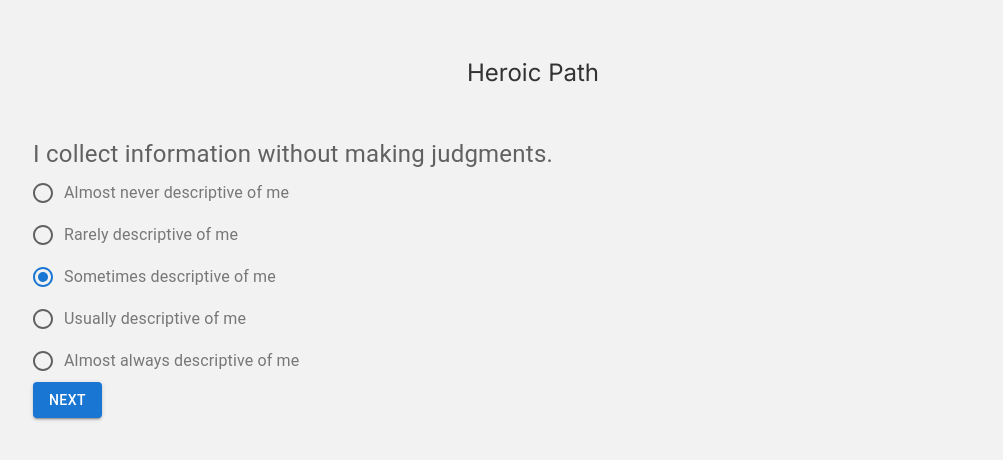
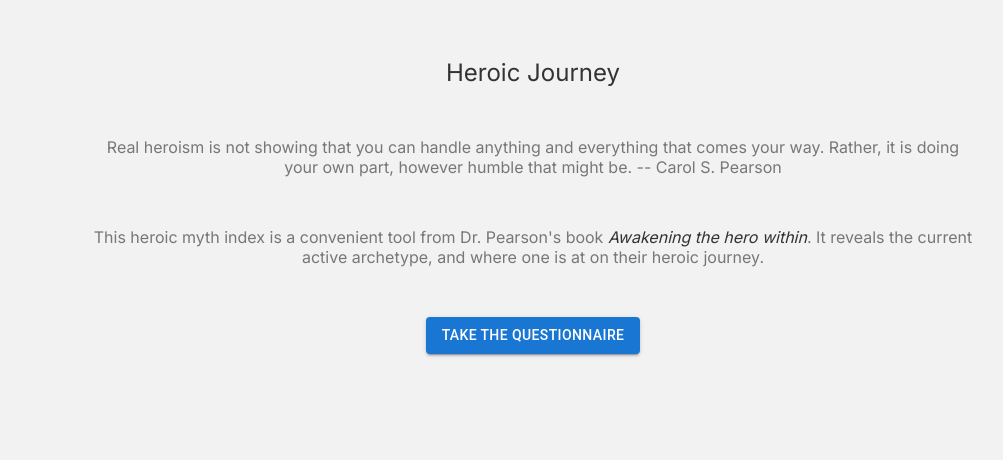
Before and after one commit to yefan/heroic-myth-index, a Next.js app: page / in a window 1280 px wide. Shown: the top 460 px of the page, without its empty margins (107-1110 px from the left). Built offline with nearby package versions, Linux system fonts and the light colour scheme.

Commit message:
Made style changes

```diff
--- a/src/app/_components/HeroicIndexQuestion.tsx
+++ b/src/app/_components/HeroicIndexQuestion.tsx
@@ -77,12 +77,11 @@ const questions = [
     "Important people in my life have let me down.",
     "The act of looking for something is as important to me as finding it."
 ]
-const QuestionIndexOffset = 0
 
-const HeroicIndexQuestion = () => {
+const HeroicIndexQuestion = (show: boolean, updatePart: (newPart: number) => void, updateArchetypeScores: (newScores: number[]) => void) => {
 
     const [questionScores, setQuestionScores] = useState(Array<number>(questions.length).fill(3))
-    const [currentPage, setCurrentPage] = useState(QuestionIndexOffset)
+    const [currentQuestion, setCurrentQuestion] = useState(0)
 
     function handleScoreUpdate(index: number){
         return (score: number) => {
@@ -92,18 +91,11 @@ const HeroicIndexQuestion = () => {
         };
     }
 
-    const QuestionScoreList = () => {
-        const currentQuestion = currentPage - QuestionIndexOffset;
-        return (
-            <>
-            <QuestionScore name={questions[currentQuestion]} score={questionScores[currentQuestion]} onScoreChange={handleScoreUpdate(currentQuestion)} />
-            {currentPage >= 1 && <Button name="prev" variant="contained" onClick={() => setCurrentPage(currentPage - 1)}>Previous</Button>}
-            <Button name="next" variant="contained" onClick={() => setCurrentPage(currentPage + 1)}>Next</Button>
-            </>
-            );
-    };
-
-    const ArchetypeNames = ["Innocent", "Orphan", "Warrior", "Caregiver", "Seeker", "Lover", "Destroyer", "Creator", "Magician", "Ruler", "Sage", "Fool"]
+    function handleNextQuestion(){
+        if (currentQuestion < questions.length - 1){
+            setCurrentQuestion(currentQuestion + 1)
+        } else {
+            updatePart(2)
             const ArchetypeIndices = [
                 [5, 13, 34, 49, 63, 65],
                 [14, 22, 27, 30, 50, 71],
@@ -118,27 +110,38 @@ const HeroicIndexQuestion = () => {
                 [1, 18, 20, 36, 41, 56],
                 [9, 11, 28, 43, 53, 54]
             ]
-
-    const ArchetypeScoring = ArchetypeNames.map((name, index) => {
-        const archetypeIndex = ArchetypeIndices[index]
+            const archetypeScores = ArchetypeIndices.map((archetypeIndex) => {
                 var totalScore = 0
-        console.log(questionScores)
                 for (const index of archetypeIndex){
                     totalScore += questionScores[index-1]
                 }
-        console.log(totalScore)
-        return (<div key={name}>
-                {name}: {totalScore}
-                </div>)
-    });
+                return totalScore
+            })
+            updateArchetypeScores(archetypeScores)
+        }
+    }
 
+    const QuestionScoreList = () => {
+        return (
+            <div style={{ position: 'relative', left: '20%' }}>
+                <QuestionScore name={questions[currentQuestion]} score={questionScores[currentQuestion]} onScoreChange={handleScoreUpdate(currentQuestion)} />
+
+                <div style={{ position: 'relative', left: '5%' }}>
+                    {currentQuestion >= 1 && <Button name="prev" variant="contained" onClick={handleNextQuestion}>Previous</Button>}
+                    <Button name="next" variant="contained" onClick={handleNextQuestion}>Next</Button>
+                </div>
+            </div>
+            );
+    };
+
+    if (!show){
+        return null
+    }
     return (
         <div className='content'>
-            {currentPage<QuestionIndexOffset + questions.length && QuestionScoreList()}
-            {currentPage == QuestionIndexOffset + questions.length && ArchetypeScoring}
+            <QuestionScoreList />
         </div>
     )
-
 };
 
 export default HeroicIndexQuestion;
--- a/src/app/_components/intro-page.tsx
+++ b/src/app/_components/intro-page.tsx
@@ -1,23 +1,23 @@
-import React, {useState} from 'react';
-import { FormControl, FormControlLabel, FormLabel, Radio, RadioGroup, Slider } from '@mui/material';
+"use client";
 
+import { Button } from '@mui/material';
 import styles from './questionnaire.module.css'
 
-type Props = {
-    name: string;
-    score: number;
-    onScoreChange: any
-}
-
-const IntroPage = ({name, score, onScoreChange}: Props) =>{
-    const handleChange = (event: any) => {
-        onScoreChange(parseInt(event.target.value));
-    };
+const IntroPage = (show: boolean, updatePart: (newPart: number) => void) =>{
+    if (!show){
+        return null
+    }
     return (
-        <div className={styles.text}>
-            Welcome to the heroic path. This is from the book Awakening the hero within by Carol S. Pearson. This webpage is just a convenience tool for the questionnaire.
-
-            If you are interested, please checkout her book!
+        <div style={{ display: 'flex', flexDirection: 'column', alignItems: 'center', justifyContent: 'center', width: '100%' }}>
+            <div className={styles.text} style={{ maxWidth: '70%', textAlign: 'center' }}>
+                Real heroism is not showing that you can handle anything and everything that comes your way. Rather, it is doing your own part, however humble that might be. -- Carol S. Pearson
+            </div>
+            <div className={styles.text} style={{ maxWidth: '70%', textAlign: 'center', marginTop: '20px' }}>
+                This heroic myth index is a convenient tool from Dr. Pearson's book <i><a href="https://www.amazon.com/Awakening-Heroes-Within-Archetypes-Ourselves/dp/0062506781/" target="_blank" rel="noopener noreferrer">Awakening the hero within</a></i>. It reveals the current active archetype, and where one is at on their heroic journey.
+            </div>
+            <div style={{ marginTop: '20px' }}>
+                <Button name="next" variant="contained" onClick={() => updatePart(1)}>Take the questionnaire</Button>
+            </div>
         </div>
     )
 }
--- a/src/app/_components/question-score.tsx
+++ b/src/app/_components/question-score.tsx
@@ -14,7 +14,7 @@ const QuestionScore = ({name, score, onScoreChange}: Props) =>{
         onScoreChange(parseInt(event.target.value));
     };
     return (
-        <div className={styles.text}>
+        <div className={styles.text} style={{ position: 'relative', left: '5%' }}>
             <FormControl>
             <FormLabel style={{ fontSize: '24px' }}>{name}</FormLabel>
             <RadioGroup
--- a/src/app/_components/questionnaire.module.css
+++ b/src/app/_components/questionnaire.module.css
@@ -5,6 +5,8 @@
 }
 .text {
     color: #777;
+    padding-bottom: 30px;
+    font-size: medium;
 }
 .btn {
     display: block;
--- /dev/null
+++ b/src/app/_components/result.tsx
@@ -0,0 +1,23 @@
+import React from 'react';
+import styles from './questionnaire.module.css';
+
+const ResultPage = (show: boolean, archetypeScores: number[]) => {
+    if (!show){
+        return null
+    }
+    const ArchetypeNames = ["Innocent", "Orphan", "Warrior", "Caregiver", "Seeker", "Lover", "Destroyer", "Creator", "Magician", "Ruler", "Sage", "Fool"]
+
+    return (
+        <div className={styles.text} style={{ display: 'grid', gridTemplateColumns: 'repeat(3, 1fr)', gap: '20px', padding: '20px' }}>
+            {archetypeScores.map((score, index) => (
+                <div key={index} style={{ border: '1px solid #ccc', borderRadius: '4px', padding: '10px', textAlign: 'center' }}>
+                    <h3>{ArchetypeNames[index]}</h3>
+                    <p>Score: {score}</p>
+                </div>
+            ))}
+        </div>
+
+    );
+};
+
+export default ResultPage;
--- a/src/app/app.module.css
+++ b/src/app/app.module.css
@@ -7,6 +7,15 @@
 }
 .text {
     color: #777;
+    padding-bottom: 30px;
+    text-align: center;
+    font-size: medium;
+}
+.text_right {
+    color: #777;
+    padding-bottom: 30px;
+    text-align: right;
+    font-size: medium;
 }
 .btn {
     display: block;
--- a/src/app/page.tsx
+++ b/src/app/page.tsx
@@ -1,11 +1,28 @@
+"use client";
+
+import { useState } from 'react';
 import HeroicIndexQuestion from './_components/HeroicIndexQuestion';
+import IntroPage from './_components/intro-page';
 import styles from './app.module.css'
+import ResultPage from './_components/result';
 
 export default function Home() {
+    const [part, setPart] = useState(0)
+    const updatePart = (newPart: number) => {
+        setPart(newPart);
+    };
+    const [archetypeScores, setArchetypeScores] = useState(Array<number>(12).fill(0));
+    const updateArchetypeScores = (newScores: number[]) => {
+        setArchetypeScores(newScores);
+    };
     return (
         <main className='body'>
-            <div className={styles.title}>Heroic Path</div>
-                <HeroicIndexQuestion />
+            <div className={styles.title}>Heroic Journey</div>
+            <div>
+                {IntroPage(part == 0, updatePart)}
+                {HeroicIndexQuestion(part == 1, updatePart, updateArchetypeScores)}
+                {ResultPage(part == 2, archetypeScores)}
+            </div>
         </main>
     );
 }
```
Also changed, not shown: package.json (+8 -8 lines), 1 other file (tests, documents, lock files or other folders). Lines whose indentation alone changed are shown as unchanged.
